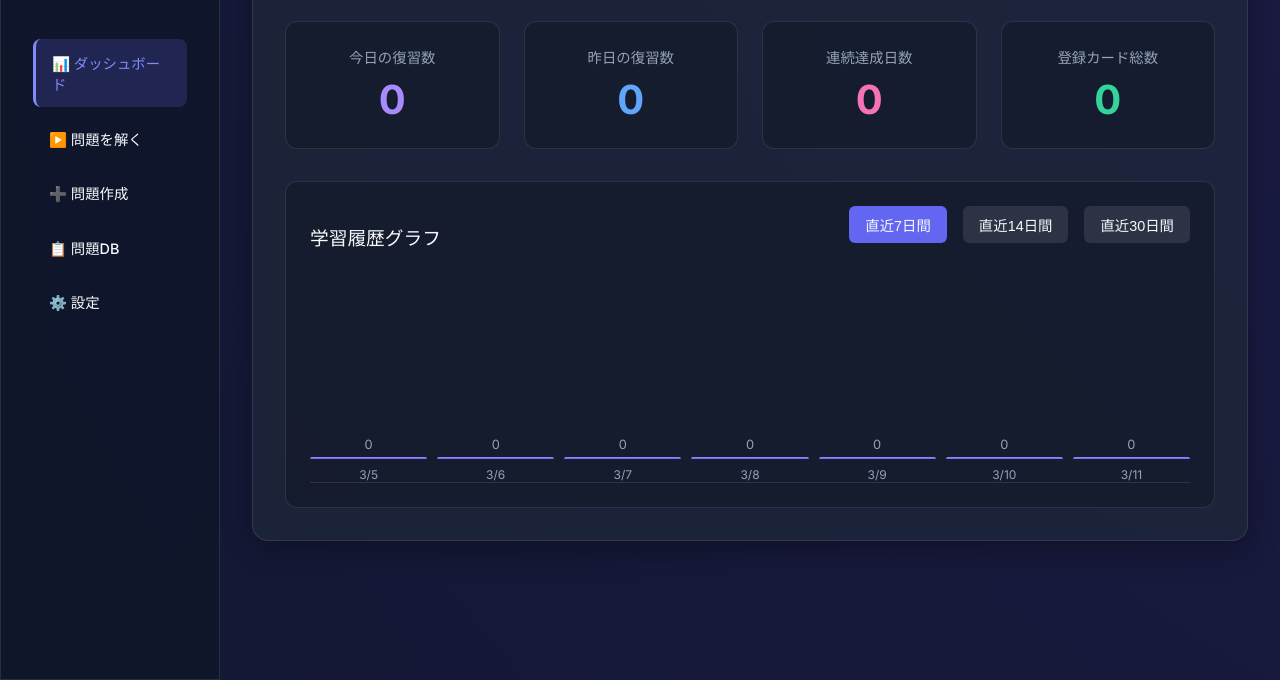
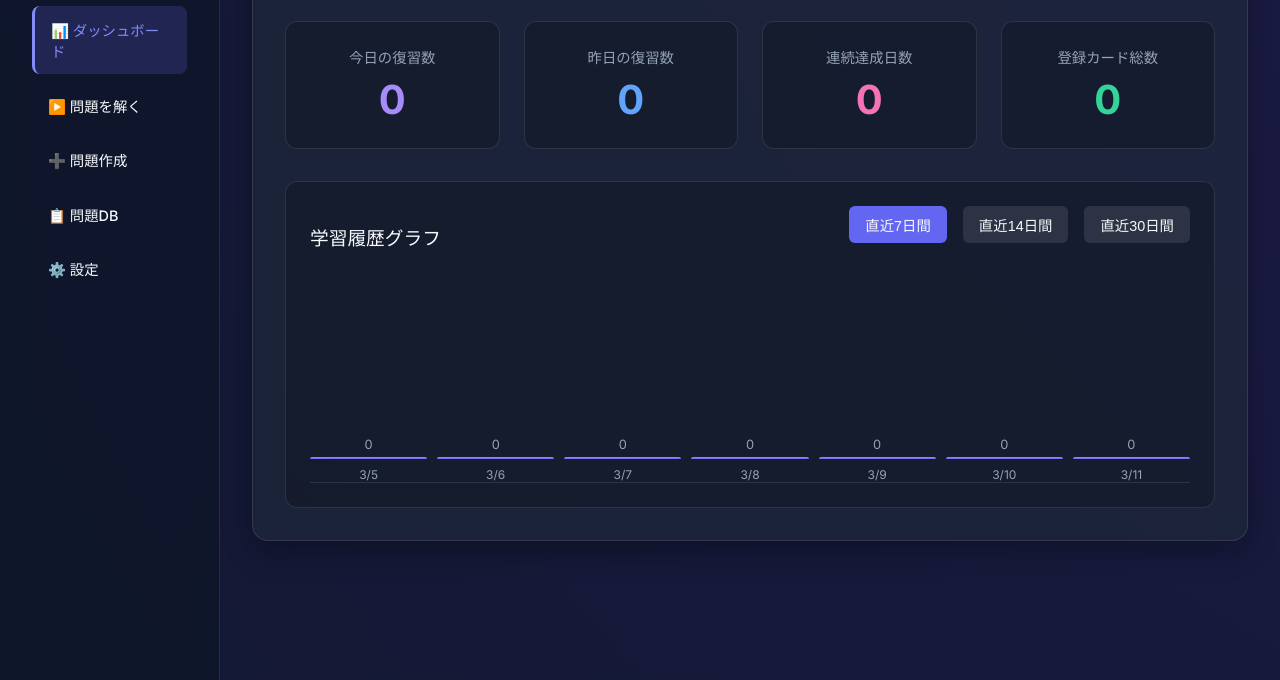
Before and after one commit to hidehide741/autoanki, a website with bundled scripts: page dashboard.html in a window 1280 px wide. Shown: the part 120-800 px from the top of the page. Built offline with nearby package versions, Linux system fonts and the light colour scheme; some packages are replaced by stand-ins of ours; no server answers; the database is empty.

Commit message:
style: unify sidebar HTML across all pages to match index.html

```diff
--- a/dashboard.html
+++ b/dashboard.html
@@ -100,19 +100,18 @@
   <div class="background-animation"></div>
 
   <div class="layout">
-    <aside class="sidebar glass-panel">
+    <aside class="sidebar" id="app-sidebar">
       <div class="logo">
         <h1>AutoAnki</h1>
         <p>Effortless Spaced Repetition</p>
       </div>
-      <div class="nav-links" style="margin-top: 2rem;">
+      <div class="nav-links">
         <a href="dashboard.html" class="nav-btn active">📊 ダッシュボード</a>
-        <a href="index.html" class="nav-btn">▶️ 問題を解く</a>
-        <a href="options.html" class="nav-btn">➕ 問題作成</a>
-        <a href="cardlist.html" class="nav-btn">📋 問題DB</a>
-        <a href="settings.html" class="nav-btn">⚙️ 設定</a>
+        <a href="index.html"     class="nav-btn">▶️ 問題を解く</a>
+        <a href="options.html"   class="nav-btn">➕ 問題作成</a>
+        <a href="cardlist.html"  class="nav-btn">📋 問題DB</a>
+        <a href="settings.html"  class="nav-btn">⚙️ 設定</a>
       </div>
-
     </aside>
 
     <main class="main-content" style="max-width: 1200px;">
```
Also changed, not shown: cardlist.html (+6 -6 lines), options.html (+6 -6 lines), settings.html (+6 -6 lines).
